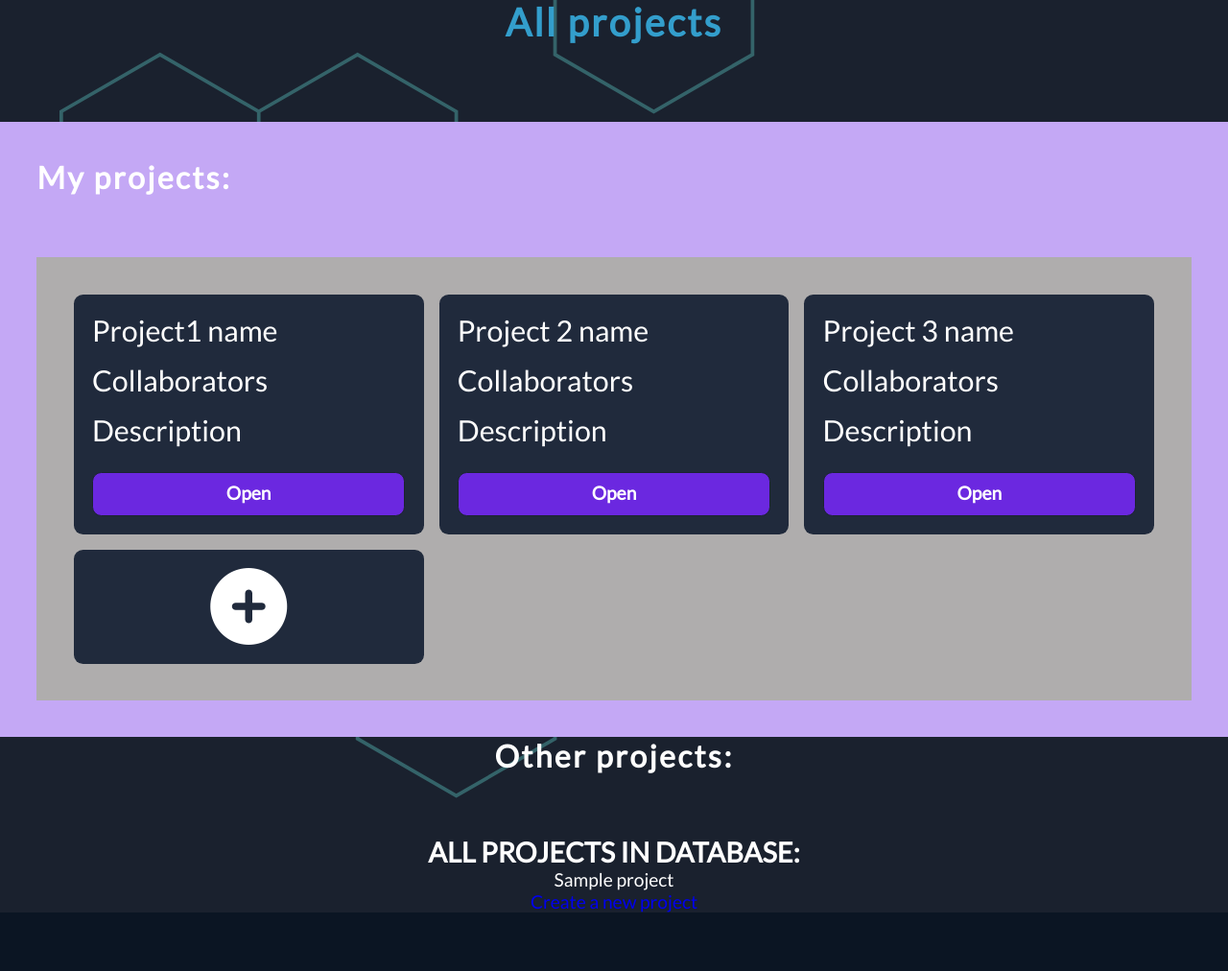
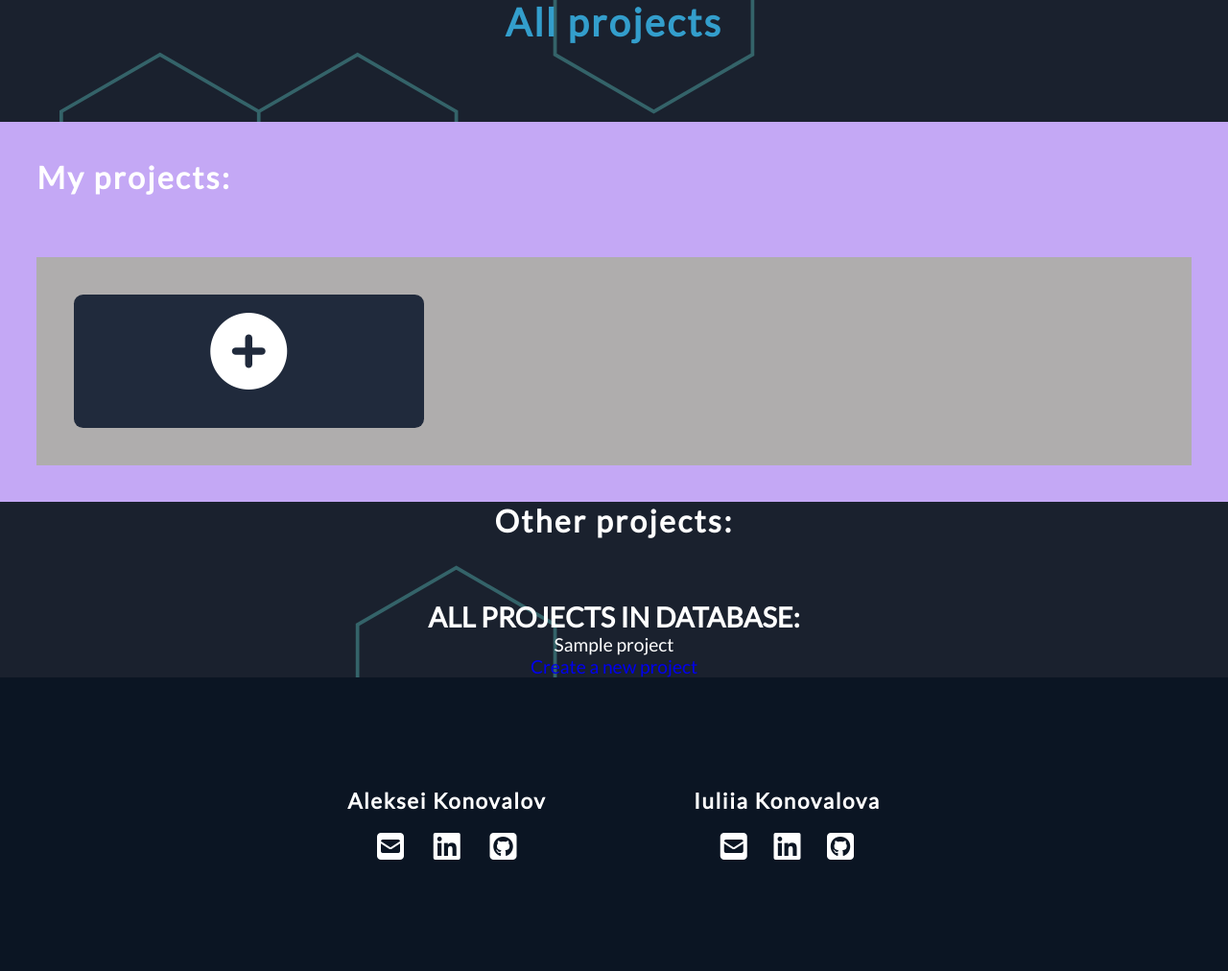
Before and after one commit to IuliiaKonovalova/issue_tracker, a Django app: page /test/ in a window 1280 px wide. Shown: the part 107-1119 px from the top of the page at 96% size. After the commit the page ends 1003 px from the top, so only its background shows below. Run offline with Django 3.2, Linux system fonts and the light colour scheme; tables that the repository leaves empty hold one stand-in row (values such as "Sample post"); some libraries are stand-ins or nearby versions.

```diff
--- a/projects/models.py
+++ b/projects/models.py
@@ -71,6 +71,13 @@ class Issue(models.Model):
     updated_on = models.DateTimeField(auto_now=True)
     votes = models.ManyToManyField(User, related_name='votes', blank=True)
     project = models.ForeignKey(Project, on_delete=models.CASCADE, related_name='issues', default=DEFAULT_PROJECT_ID)
+    assigned_to = models.ForeignKey(
+        User,
+        on_delete=models.SET_NULL,
+        blank=True,
+        null=True,
+        related_name='assigned_to'
+    )
 
     class Meta:
         ordering = ['priority', 'status']
--- a/projects/templates/projects/projects_list.html
+++ b/projects/templates/projects/projects_list.html
@@ -11,26 +11,40 @@
 
     <ul class="projects__list">
 
+        {% for project in projects %}
+            {% if project.created_by.id == user.id %}
+
+
                 <li class="projects__item">
-        <div class="projects__item--name">Project1 name</div>
-        <div class="projects__item--members">Collaborators</div>
-        <div class="projects__item--description">Description</div>
+                    <i class="fas fa-user"></i>
+                    <div class="projects__item--name">{{ project.title }}</div>
+                    <div class="projects__item--members">{{ project.collaborators.all }}</div>
+                    <div class="projects__item--description">{{ project.description }}</div>
 
                     <a href="#" class="projects__link">Open</a>
 
                 </li>
+            {% endif %}
+        {% endfor %}
+        {% for project in projects %}
+
+            {% if project.created_by.id != user.id and user in project.collaborators.all %}
                     <li class="projects__item">
-        <div class="projects__item--name">Project 2 name</div>
-        <div class="projects__item--members">Collaborators</div>
-        <div class="projects__item--description">Description</div>
+                        <i class="fas fa-users"></i>
+                        <div class="projects__item--name">{{ project.title }}</div>
+                        <div class="projects__item--members">
+                            {% for collaborator in project.collaborators.all %}
+                                {{ collaborator.username }}<br>
+                            {% endfor %}
+
+                        </div>
+                        <div class="projects__item--description">{{ project.description }}</div>
+
                     <a href="#" class="projects__link">Open</a>
+
                 </li>
-      <li class="projects__item">
-        <div class="projects__item--name">Project 3 name</div>
-        <div class="projects__item--members">Collaborators</div>
-        <div class="projects__item--description">Description</div>
-        <a href="#" class="projects__link">Open</a>
-      </li>
+            {% endif %}
+        {% endfor %}
       <li class="projects__item">
 
         <a href="#" class="add__project">
--- a/static/css/base.css
+++ b/static/css/base.css
@@ -448,7 +448,7 @@ input:not(:placeholder-shown) {
   border-radius: var(--br);
   display: grid;
   padding: 1em;
-  grid-template-rows: 0.3fr 0.3fr 1fr 0.3fr;
+  grid-template-rows: 0.2fr 0.3fr 0.3fr 1fr 0.3fr;
   gap: 1rem;
 }
 
```
Also changed, not shown: projects/forms.py (+14 -0 lines), projects/migrations/0008_issue_assigned_to.py (added). Lines whose indentation alone changed are shown as unchanged.
